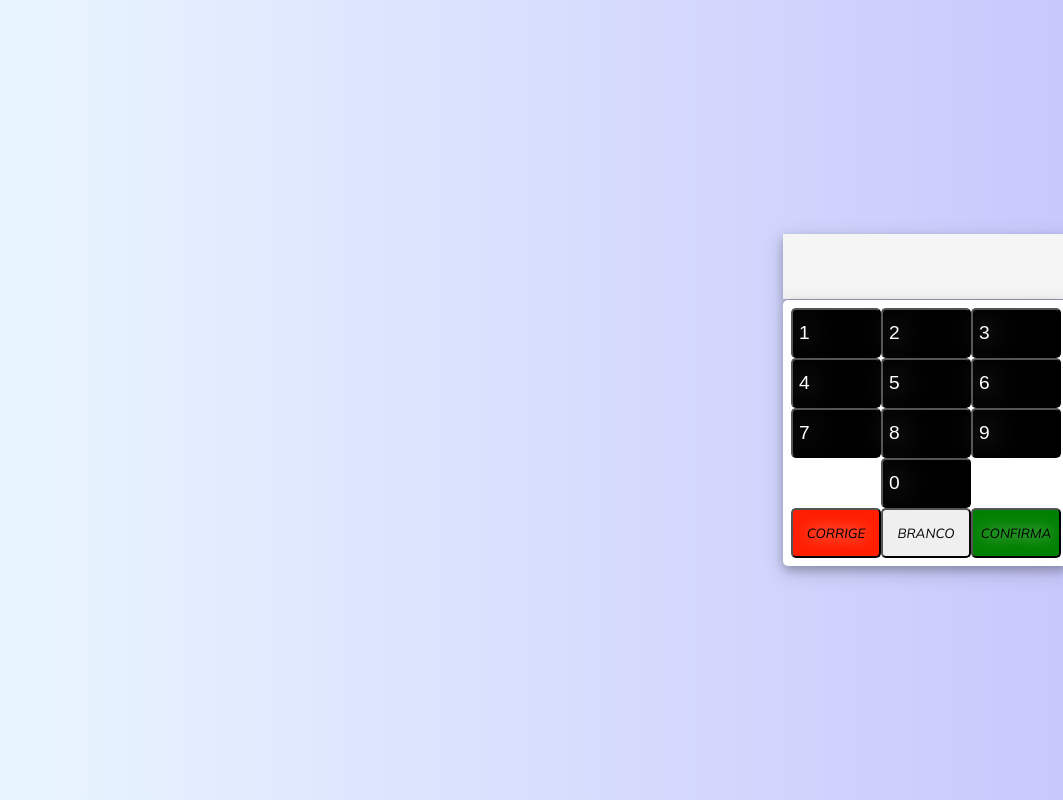
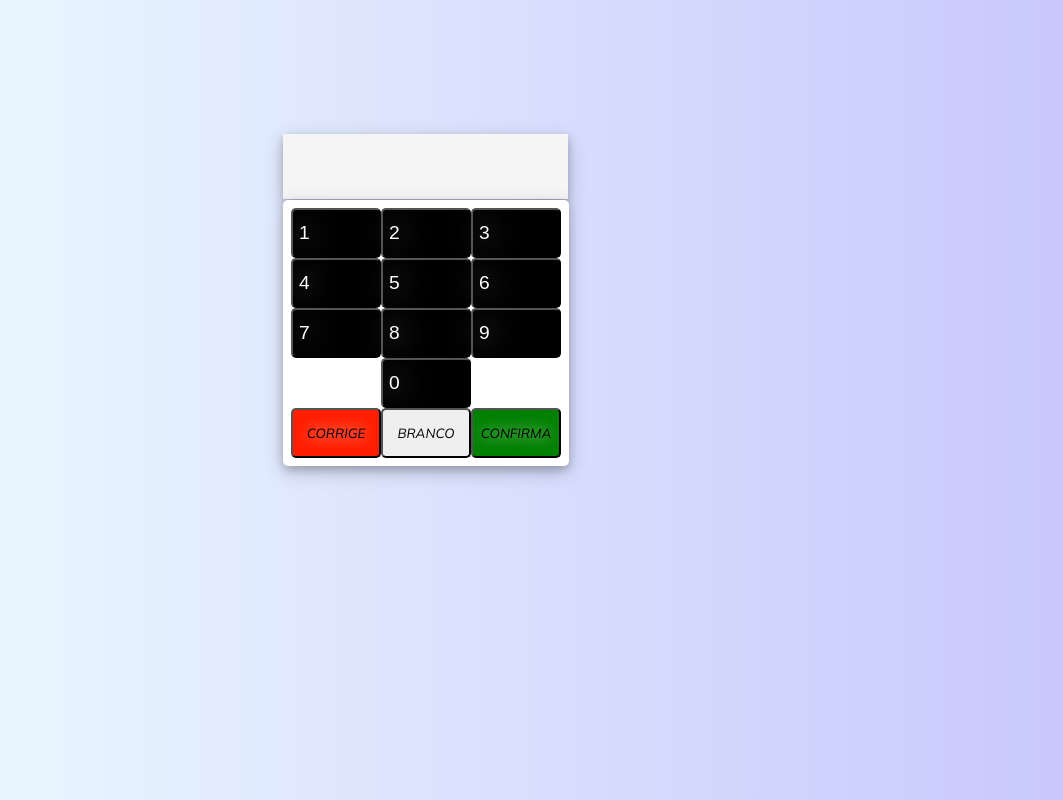
Before and after one commit to gabrielsazevedo/urna-digital, a plain HTML site: page index.html in a window 1280 px wide. Shown: the whole page, without its empty margins (217-1280 px from the left). Drawn offline with Linux system fonts and the light colour scheme.

Commit message:
update display grid

```diff
--- a/style.css
+++ b/style.css
@@ -14,8 +14,8 @@ body {
     background-color: white;
     display: grid;
     grid-template-columns: auto auto auto;
-    left: 1000px;
-    top: 300px;
+    left: 500px;
+    top: 200px;
     width: fit-content;
     height: fit-content;
     box-shadow: 0 4px 8px 0 rgba(0, 0, 0, 0.2), 0 6px 20px 0 rgba(0, 0, 0, 0.19);
@@ -38,6 +38,7 @@ body {
 .tecla:hover {
 
     background-color: rgb(27, 27, 27);
+    cursor: pointer;
 
 }
 
@@ -58,6 +59,7 @@ body {
     border-radius: 5px;
     font-family: 'Mulish', sans-serif;
     text-shadow: 0px 0px 15px white;
+    cursor: pointer;
 
 }
 
@@ -70,6 +72,8 @@ body {
     border-radius: 5px;
     font-family: 'Mulish', sans-serif;
     text-shadow: 0px 0px 15px white;
+    cursor: pointer;
+
 }
 
 .teclabranco {
@@ -80,6 +84,7 @@ body {
     border-radius: 5px;
     font-family: 'Mulish', sans-serif;
     text-shadow: 0px 0px 15px white;
+    cursor: pointer;
 
 }
 
@@ -87,8 +92,8 @@ body {
 
     background-color: whitesmoke;
     position: absolute;
-    left: 1000px;
-    top: 234px;
+    left: 500px;
+    top: 134px;
     width: 285px;
     height: 65px;
     text-align: center;
```
